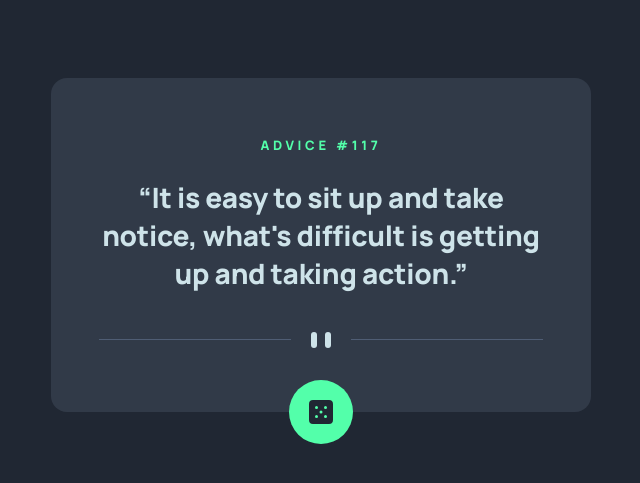
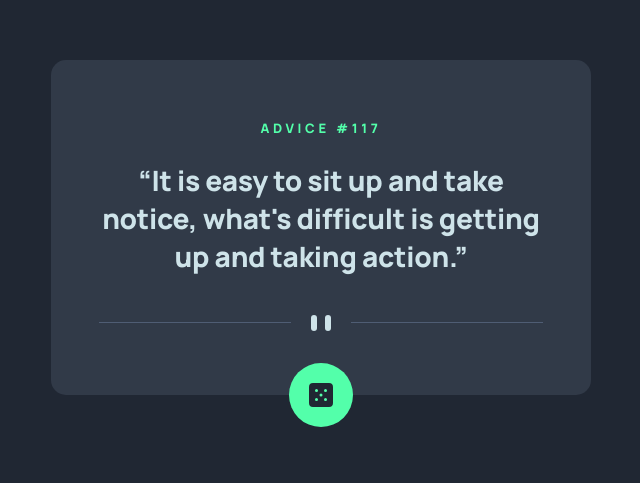
Before and after one commit to vitordiniz22/advice-generator, a plain HTML site: page index.html in a window 1280 px wide. Shown: the part 155-638 px from the top of the page, without its empty margins (319-959 px from the left). Drawn offline with Linux system fonts and the light colour scheme.

```diff
--- a/src/styles.css
+++ b/src/styles.css
@@ -24,10 +24,8 @@
 
 main {
    display: flex;
-   align-items: center;
    justify-content: center;
-   min-height: 100vh;
-   padding: 0.833rem;
+   padding: 15px;
 }
 
 /* Card */
@@ -37,9 +35,10 @@
    width: 100%;
    max-width: 33.75rem;
    background-color: var(--color-dark-greyish-blue);
-   border-radius: 1rem;
+   border-radius: 15px;
    text-align: center;
-   padding: 3rem;
+   padding: 48px;
+   margin-top: 200px;
 }
 
 .card__heading {
```
